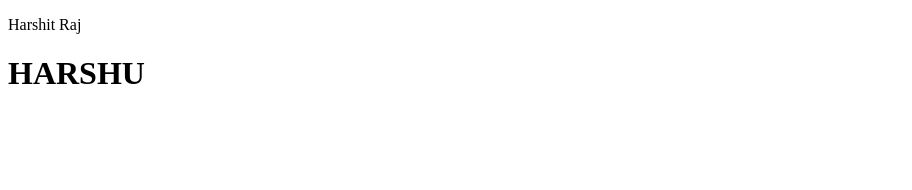
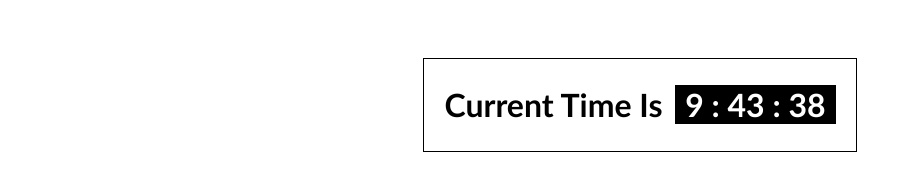
Before and after one commit to mharshitraj/mharshitraj.github.io, a plain HTML site: page index.html in a window 1280 px wide. Shown: the whole page, without its empty margins (0-912 px from the left). Drawn offline with Linux system fonts and the light colour scheme.

Commit message:
Add files via upload

```diff
--- /dev/null
+++ b/Practise1.js
@@ -0,0 +1,7 @@
+setInterval(() => {
+
+    let p = new Date();
+    let y = " " + p.getHours() + " : " + p.getMinutes() + " : " + p.getSeconds();
+
+    let x = document.getElementById('header').innerText = y;
+}, 1000);
--- a/index.html
+++ b/index.html
@@ -1,15 +1,22 @@
 <!DOCTYPE html>
 <html lang="en">
+
 <head>
-    <meta charset="UTF-8">
-    <meta name="viewport" content="width=device-width, initial-scale=1.0">
-    <title>Document</title>
+  <meta charset="UTF-8">
+  <meta name="viewport" content="width=device-width, initial-scale=1.0">
+  <title>TIME WEB APP</title>
+
+  <link rel="stylesheet" href="style.css">
 </head>
+
 <body>
-    <p>
-        Harshit Raj
-    </p>
+  <div id="content">
+    <h1 id="">Current Time Is <h1 style=" color: white;"> "</h1>
+      <h1 style="background-color: black; color: white; padding-left: 10px; padding-right: 10px;" id="header">""</h1>
+    </h1>
+  </div>
 
-    <h1>HARSHU</h1>
+  <script src="Practise1.js"></script>
 </body>
+
 </html>
--- /dev/null
+++ b/style.css
@@ -0,0 +1,15 @@
+#content {
+    border: 1px solid black;
+    display: inline-flex;
+    padding-right: 20px;
+    padding-left: 20px;
+    padding-top: 5px;
+    padding-bottom: 5px;
+    font-family: 'Gill Sans', 'Gill Sans MT', Calibri, 'Trebuchet MS', sans-serif;
+    text-align: center;
+}
+
+body {
+    text-align: center;
+    padding-top: 50px;
+}
```
